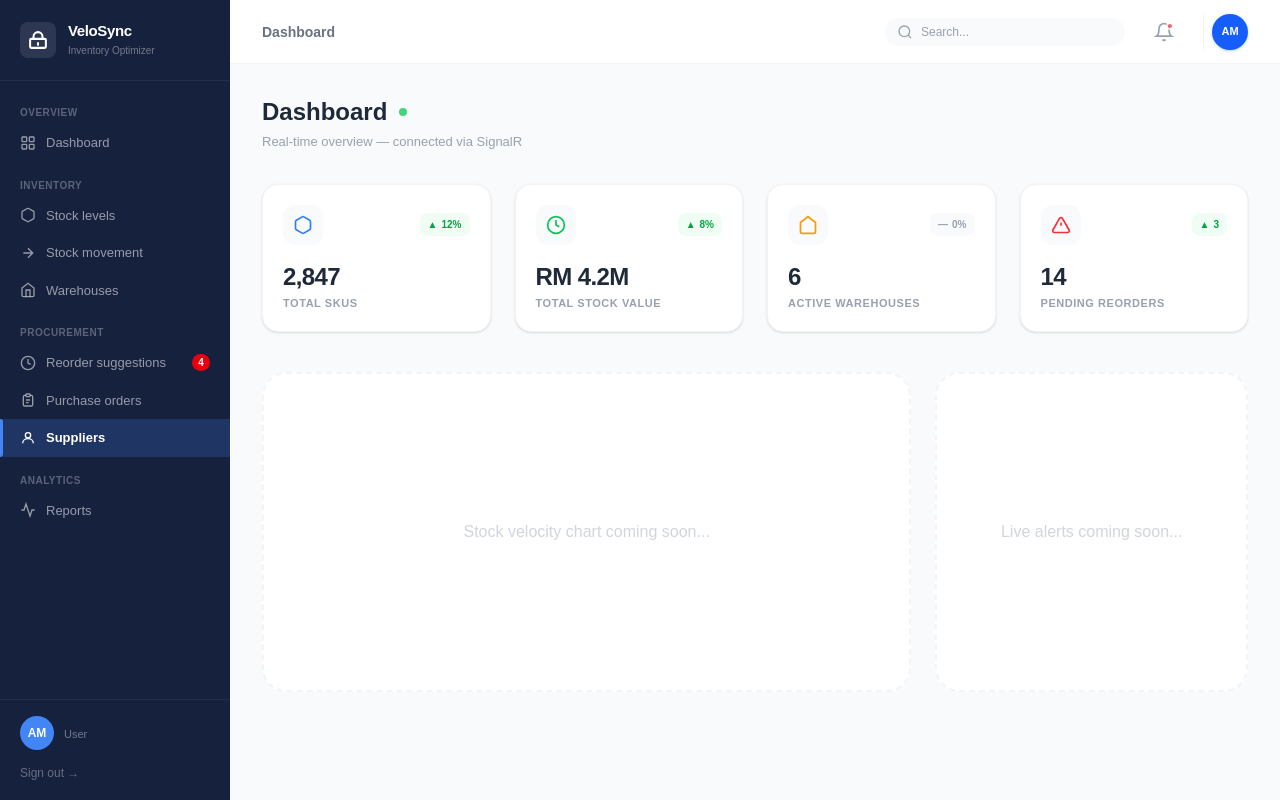
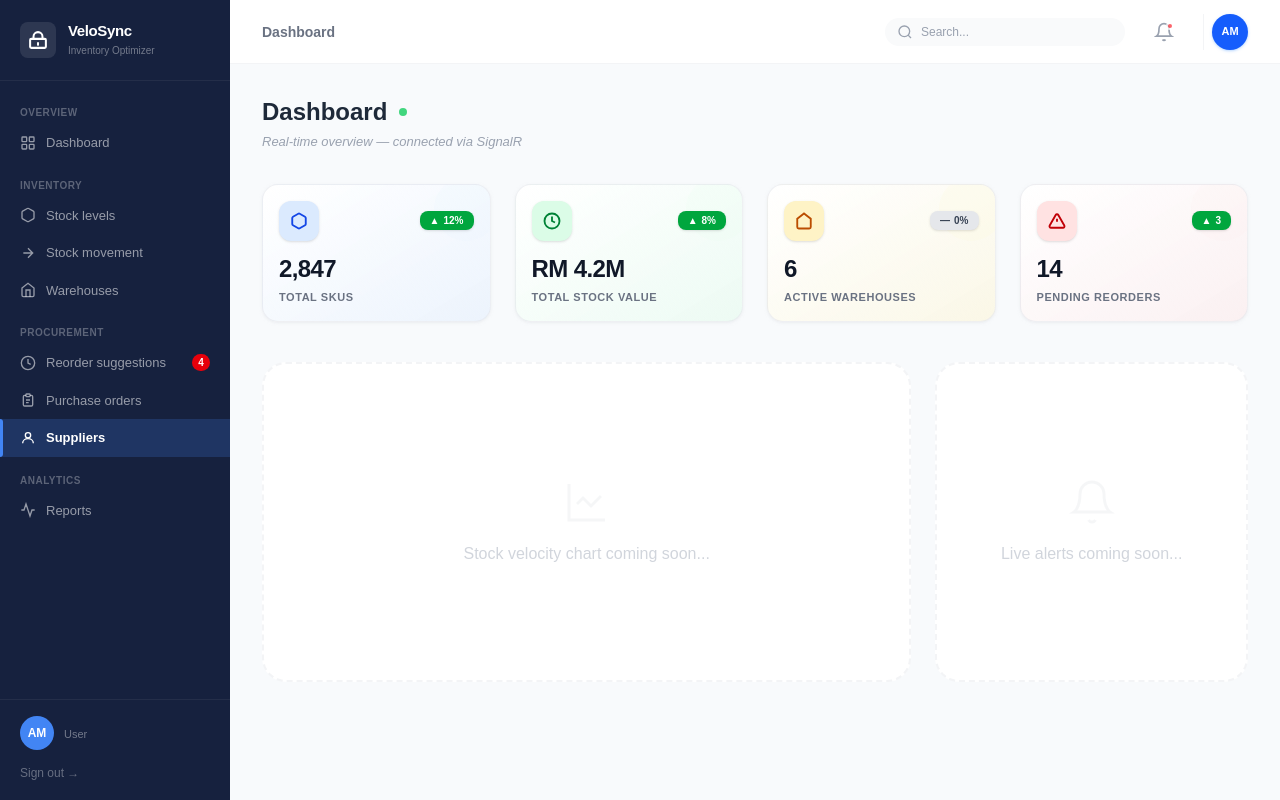
Before and after one commit to Majid-Mj/VeloSyncOptimizer-Frontend, a React (Vite) app: page /dashboard/suppliers in a window 1280 px wide. Built offline with nearby package versions, Linux system fonts and the light colour scheme.

Commit message:
feat(dashboard-card) : background shades added for the card components

```diff
--- a/src/Components/Dashboard/StatCard.jsx
+++ b/src/Components/Dashboard/StatCard.jsx
@@ -1,30 +1,57 @@
 import React from 'react';
 
-const StatCard = ({ icon, label, value, trend, trendType = 'up' }) => {
+const StatCard = ({ icon, label, value, trend, trendType = 'up', color = 'blue' }) => {
   const isNeutral = trendType === 'neutral';
   const isDown = trendType === 'down';
   const isUp = trendType === 'up';
 
+  const colorClasses = {
+    blue: {
+      icon: 'bg-blue-100 text-blue-700',
+      card: 'from-white to-blue-100/40'
+    },
+    green: {
+      icon: 'bg-green-100 text-green-700',
+      card: 'from-white to-green-100/40'
+    },
+    amber: {
+      icon: 'bg-amber-100 text-amber-700',
+      card: 'from-white to-amber-100/40'
+    },
+    red: {
+      icon: 'bg-red-100 text-red-700',
+      card: 'from-white to-red-100/40'
+    },
+    gray: {
+      icon: 'bg-gray-100 text-gray-700',
+      card: 'from-white to-gray-200/30'
+    }
+  };
+
   return (
-    <div className="bg-white rounded-2xl p-5 shadow-sm border border-gray-100 flex flex-col gap-4 hover:shadow-md transition-shadow cursor-default">
-      <div className="flex items-center justify-between">
-        <div className="w-10 h-10 rounded-xl bg-gray-50 flex items-center justify-center text-gray-500">
-          {icon}
+    <div className={`bg-gradient-to-br rounded-2xl p-4 shadow shadow-gray-200/50 border border-gray-200/60 flex flex-col gap-3 hover:shadow-lg transition-all duration-300 cursor-default group relative overflow-hidden ${colorClasses[color].card}`}>
+      {/* Decorative subtle background circle */}
+      <div className={`absolute -right-2 -top-2 w-16 h-16 rounded-full opacity-[0.12] pointer-events-none transition-transform duration-700 group-hover:scale-150 ${colorClasses[color].icon.split(' ')[0]}`}></div>
+
+      <div className="flex items-center justify-between relative z-10">
+        <div className={`w-10 h-10 rounded-xl flex items-center justify-center transition-transform group-hover:scale-105 duration-300 shadow-sm ${colorClasses[color].icon}`}>
+          <div className="scale-90">{icon}</div>
         </div>
         {trend && (
-          <div className={`flex items-center gap-1 px-2 py-1 rounded-lg text-[10px] font-bold ${
-            isUp ? 'bg-green-50 text-green-600' :
-            isDown ? 'bg-red-50 text-red-600' :
-            'bg-gray-50 text-gray-400'
+          <div className={`flex items-center gap-1 px-2.5 py-0.5 rounded-lg text-[10px] font-black shadow-sm ${
+            isUp ? 'bg-green-600 text-white' :
+            isDown ? 'bg-red-600 text-white' :
+            'bg-gray-200 text-gray-700'
           }`}>
             <span>{isUp ? '▲' : isDown ? '▼' : '—'}</span>
             <span>{trend}</span>
           </div>
         )}
       </div>
-      <div>
-        <div className="text-2xl font-bold text-gray-800 tracking-tight">{value}</div>
-        <div className="text-[11px] font-semibold text-gray-400 mt-0.5 uppercase tracking-wider">{label}</div>
+
+      <div className="relative z-10">
+        <div className="text-2xl font-black text-gray-900 tracking-tight">{value}</div>
+        <div className="text-[11px] font-bold text-gray-500 mt-1 uppercase tracking-wider">{label}</div>
       </div>
     </div>
   );
--- a/src/Pages/Dashboard/DashboardPage.jsx
+++ b/src/Pages/Dashboard/DashboardPage.jsx
@@ -13,7 +13,7 @@ const DashboardPage = () => {
           Dashboard
           <span className="w-2 h-2 bg-green-500 rounded-full animate-pulse"></span>
         </h1>
-        <p className="text-[13px] text-gray-400 mt-1 font-medium">
+        <p className="text-[13px] text-gray-400 mt-1 font-medium italic">
           Real-time overview — connected via SignalR
         </p>
       </div>
@@ -21,41 +21,51 @@ const DashboardPage = () => {
       {/* KPI Cards Grid */}
       <div className="grid grid-cols-1 md:grid-cols-2 lg:grid-cols-4 gap-6">
         <StatCard
-          icon={<svg className="w-5 h-5 text-blue-500" viewBox="0 0 24 24" fill="none" stroke="currentColor" strokeWidth="2"><path d="M21 16V8a2 2 0 00-1-1.73l-7-4a2 2 0 00-2 0l-7 4A2 2 0 003 8v8a2 2 0 001 1.73l7 4a2 2 0 002 0l7-4A2 2 0 0021 16z"/></svg>}
+          icon={<svg className="w-5 h-5" viewBox="0 0 24 24" fill="none" stroke="currentColor" strokeWidth="2.5"><path d="M21 16V8a2 2 0 00-1-1.73l-7-4a2 2 0 00-2 0l-7 4A2 2 0 003 8v8a2 2 0 001 1.73l7 4a2 2 0 002 0l7-4A2 2 0 0021 16z"/></svg>}
           label="Total SKUs"
           value="2,847"
           trend="12%"
           trendType="up"
+          color="blue"
         />
         <StatCard
-          icon={<svg className="w-5 h-5 text-green-500" viewBox="0 0 24 24" fill="none" stroke="currentColor" strokeWidth="2"><circle cx="12" cy="12" r="10"/><path d="M12 6v6l4 2"/></svg>}
+          icon={<svg className="w-5 h-5" viewBox="0 0 24 24" fill="none" stroke="currentColor" strokeWidth="2.5"><circle cx="12" cy="12" r="10"/><path d="M12 6v6l4 2"/></svg>}
           label="Total stock value"
           value="RM 4.2M"
           trend="8%"
           trendType="up"
+          color="green"
         />
         <StatCard
-          icon={<svg className="w-5 h-5 text-amber-500" viewBox="0 0 24 24" fill="none" stroke="currentColor" strokeWidth="2"><path d="M3 9l9-7 9 7v11a2 2 0 01-2 2H5a2 2 0 01-2-2z"/></svg>}
+          icon={<svg className="w-5 h-5" viewBox="0 0 24 24" fill="none" stroke="currentColor" strokeWidth="2.5"><path d="M3 9l9-7 9 7v11a2 2 0 01-2 2H5a2 2 0 01-2-2z"/></svg>}
           label="Active warehouses"
           value="6"
           trend="0%"
           trendType="neutral"
+          color="amber"
         />
         <StatCard
-          icon={<svg className="w-5 h-5 text-red-500" viewBox="0 0 24 24" fill="none" stroke="currentColor" strokeWidth="2"><path d="m21.73 18-8-14a2 2 0 00-3.48 0l-8 14A2 2 0 004 21h16a2 2 0 001.73-3z"/><path d="M12 9v4"/><path d="M12 17h.01"/></svg>}
+          icon={<svg className="w-5 h-5" viewBox="0 0 24 24" fill="none" stroke="currentColor" strokeWidth="2.5"><path d="m21.73 18-8-14a2 2 0 00-3.48 0l-8 14A2 2 0 004 21h16a2 2 0 001.73-3z"/><path d="M12 9v4"/><path d="M12 17h.01"/></svg>}
           label="Pending reorders"
           value="14"
           trend="3"
           trendType="up"
+          color="red"
         />
       </div>
 
       {/* Placeholders for next sections */}
       <div className="mt-10 grid grid-cols-1 lg:grid-cols-3 gap-6">
-        <div className="lg:col-span-2 h-80 bg-white rounded-3xl border-2 border-dashed border-gray-100 flex items-center justify-center text-gray-300 font-medium">
+        <div className="lg:col-span-2 h-80 bg-white rounded-3xl border-2 border-dashed border-gray-100 flex flex-col items-center justify-center text-gray-300 font-medium">
+          <svg className="w-12 h-12 mb-4 opacity-20" viewBox="0 0 24 24" fill="none" stroke="currentColor" strokeWidth="1.5">
+            <path d="M3 3v18h18"/><path d="m19 9-5 5-4-4-3 3"/>
+          </svg>
           Stock velocity chart coming soon...
         </div>
-        <div className="h-80 bg-white rounded-3xl border-2 border-dashed border-gray-100 flex items-center justify-center text-gray-300 font-medium">
+        <div className="h-80 bg-white rounded-3xl border-2 border-dashed border-gray-100 flex flex-col items-center justify-center text-gray-300 font-medium">
+          <svg className="w-12 h-12 mb-4 opacity-20" viewBox="0 0 24 24" fill="none" stroke="currentColor" strokeWidth="1.5">
+            <path d="M18 8A6 6 0 0 0 6 8c0 7-3 9-3 9h18s-3-2-3-9"/><path d="M13.73 21a2 2 0 0 1-3.46 0"/>
+          </svg>
           Live alerts coming soon...
         </div>
       </div>
```
